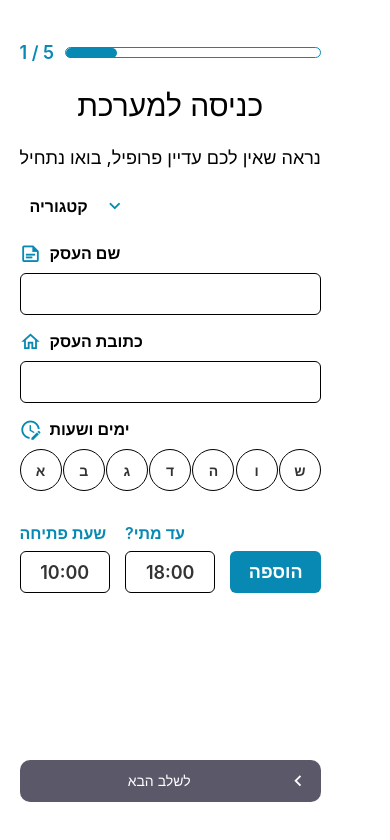
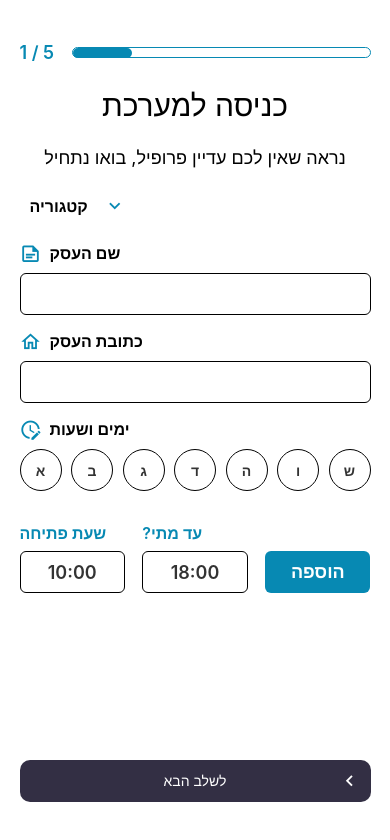
Before and after one commit to sagibarshai/business-scheduler-native, a React Native app: screen / in a window 390 px wide. Shown: the top 840 px of the page. Built offline with nearby package versions, Linux system fonts and the light colour scheme.

Commit message:
improvments

```diff
--- a/App.tsx
+++ b/App.tsx
@@ -15,7 +15,7 @@ const StyledView = styled.View`
     Platform.OS === "ios"
       ? css`
           width: 90%;
-          height: 80%;
+          height: 85%;
         `
       : css`
           width: 90%;
@@ -23,7 +23,6 @@ const StyledView = styled.View`
         `}
   display: flex;
   margin: auto;
-  flex-direction: row;
 `;
 
 const App = () => {
--- a/src/components/inputs/buttons/next-stage-button/styled.ts
+++ b/src/components/inputs/buttons/next-stage-button/styled.ts
@@ -11,6 +11,7 @@ export const StyledNextStageButton = styled.TouchableOpacity<StyledProps>`
     position: sticky;
     bottom:0;
 
+
     ${props => props.disabled ? css`
         opacity: 0.8;
     ` : css`
@@ -22,7 +23,7 @@ export const StyledNextStageButton = styled.TouchableOpacity<StyledProps>`
 export const StyledRow = styled.View`
     height: 100%;
     width: 100%;
-    align-items: center;
+    align-items: start;
     text-align: center;
     display: flex;
     flex-direction: row;
@@ -31,6 +32,10 @@ export const StyledRow = styled.View`
 
 `
 export const StyledIconWrapper = styled.View`
+    align-self: center;
+    justify-self: center;
+    position: absolute;
+    right: 10px;
 
     `
 export const StyledNextStageButtonText = styled.Text`
--- a/src/components/inputs/text/index.tsx
+++ b/src/components/inputs/text/index.tsx
@@ -1,5 +1,7 @@
 import styled from "styled-components/native";
 import RTLText from "../../RTL/text";
+import { NativeSyntheticEvent, TextInputChangeEventData } from "react-native";
+import React from "react";
 
 interface StyledProps {
   width?: string;
@@ -9,6 +11,7 @@ interface StyledProps {
 interface Props extends StyledProps {
   icon: JSX.Element;
   label: string;
+  onChange: (event: NativeSyntheticEvent<TextInputChangeEventData>) => void;
 }
 
 const StyledCol = styled.View`
@@ -38,15 +41,14 @@ const StyledInputLabel = styled(RTLText)`
   font-size: ${(props) => props.theme.fonts.sizes.m};
 `;
 
-const TextInput = ({ icon, label, ...props }: Props) => (
+const TextInput = ({ icon, label, onChange, ...props }: Props) => (
   <StyledCol>
     <StyledRow>
       <RTLText>{icon}</RTLText>
-
       <StyledInputLabel>{label}</StyledInputLabel>
     </StyledRow>
 
-    <StyledPrimaryInput {...props} />
+    <StyledPrimaryInput onChange={(event) => onChange(event)} {...props} />
   </StyledCol>
 );
 
--- a/src/screens/add-business/stage-1/index.tsx
+++ b/src/screens/add-business/stage-1/index.tsx
@@ -4,11 +4,12 @@ import { StyledDaysLabel, StyledDaysAndLabelWrapper, StyledLabelIconWrapper, Sty
 import Progressbar from "../../../components/progress-bar";
 import Icon from "react-native-vector-icons/MaterialCommunityIcons";
 import { theme } from "../../../../theme";
-import { ScrollView } from "react-native";
-import { useState } from "react";
+import { TextInput as TextInputType, TextInputChangeEventData } from "react-native";
+import { useRef, useState } from "react";
 import { Days } from "../../../components/select-days";
 import SelectDaysAndHours from "./select-days-and-hours";
 import NextStageButton from "../../../components/inputs/buttons/next-stage-button";
+import { NativeSyntheticEvent } from "react-native";
 // stage 1 on figma (business owner add business name, business location, working hours and days of work and business category)
 
 const days: Days = [
@@ -24,9 +25,19 @@ const days: Days = [
 const Stage1 = () => {
   const [selectedDays, setSelectedDays] = useState<Days>(days);
   const [isDropdownOpen, setIsDropdownOpen] = useState(false);
+  const [businessName, setBusinessName] = useState<string>("");
+  const [businessAddress, setBusinessAddress] = useState<string>("");
 
   const onToggleDropdown = () => {
     setIsDropdownOpen(!isDropdownOpen);
+  };
+
+  const onInputChange = (event: NativeSyntheticEvent<TextInputChangeEventData>, filed: "address" | "name") => {
+    if (filed === "name") {
+      setBusinessName(event.nativeEvent.text);
+    } else {
+      setBusinessAddress(event.nativeEvent.text);
+    }
   };
 
   return (
@@ -37,8 +48,8 @@ const Stage1 = () => {
           <StyledStage1Title>כניסה למערכת</StyledStage1Title>
           <StyledStage1Subtitle>נראה שאין לכם עדיין פרופיל, בואו נתחיל</StyledStage1Subtitle>
           <Dropdown isOpen={isDropdownOpen} onToggle={onToggleDropdown} options={["מספרה", "כושר ותזונה", "לק גל", "הההגמספרה", "כושר ותכגכגזונה", "לקכגגכ גל", "מdsdsספרה", "כושר ותזdssdונה", "לdsdsdsק גל", "ההdsdsהגמספרה", "כושר dsds", "לקכגגכ גלdsds"]} />
-          <TextInput label="שם העסק" icon={<Icon size={theme.icons.sizes.m} color={theme.icons.colors.aqua} name="note-text-outline" />} />
-          <TextInput label="כתובת העסק" icon={<Icon size={theme.icons.sizes.m} color={theme.icons.colors.aqua} name="home-outline" />} />
+          <TextInput onChange={(event) => onInputChange(event, "name")} label="שם העסק" icon={<Icon size={theme.icons.sizes.m} color={theme.icons.colors.aqua} name="note-text-outline" />} />
+          <TextInput onChange={(event) => onInputChange(event, "address")} label="כתובת העסק" icon={<Icon size={theme.icons.sizes.m} color={theme.icons.colors.aqua} name="home-outline" />} />
 
           <StyledDaysAndLabelWrapper>
             <StyledLabelIconWrapper>
@@ -49,7 +60,7 @@ const Stage1 = () => {
           </StyledDaysAndLabelWrapper>
         </StyledStage1Content>
       </StyledStage1ScrollableView>
-      <NextStageButton disabled={true} onNextStage={() => {}}>
+      <NextStageButton disabled={false} onNextStage={() => {}}>
         לשלב הבא
       </NextStageButton>
     </StyledStage1Wrapper>
```
